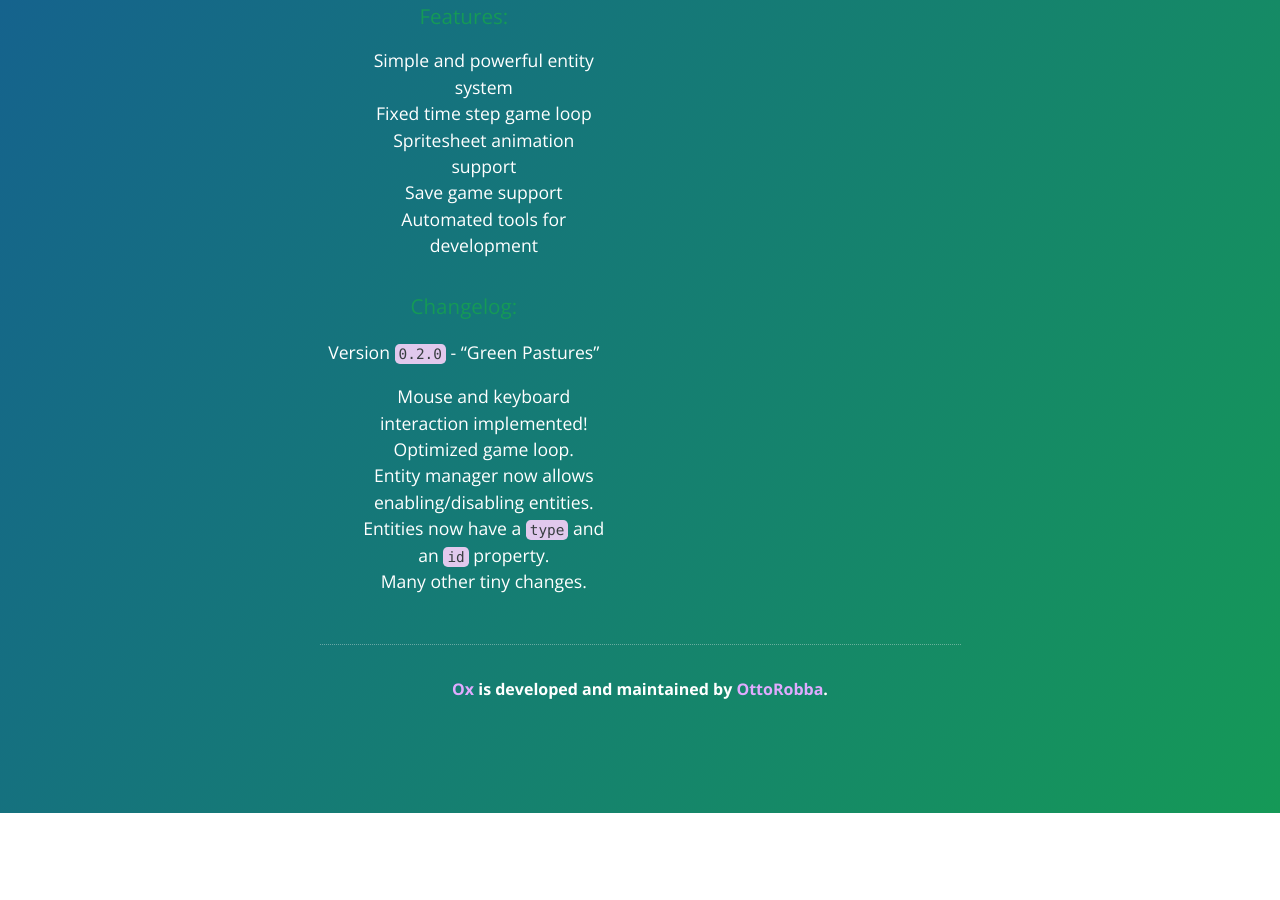
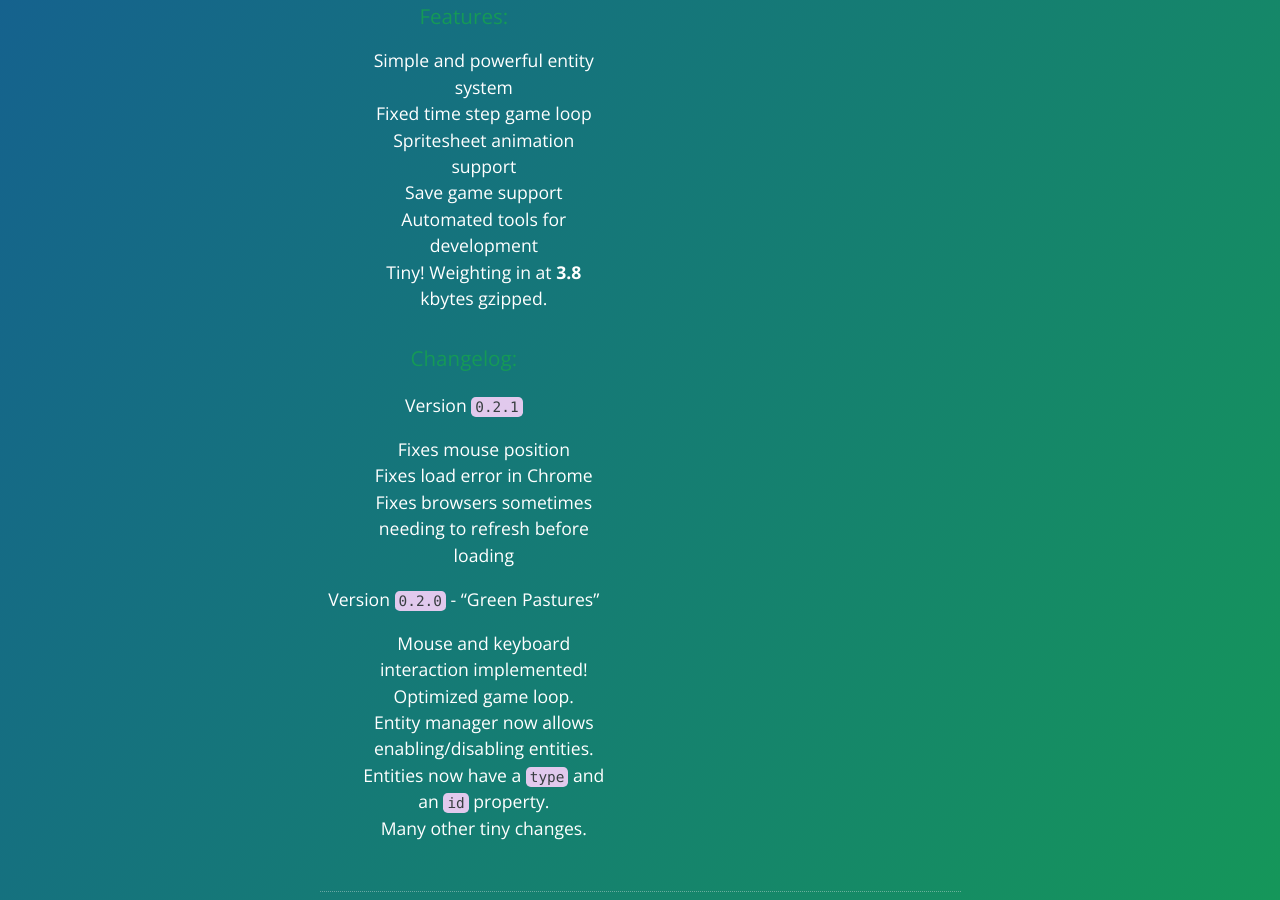
Before and after one commit to ThaisRobba/ox, a Jekyll site: the page built from index.md, in a window 1280 px wide and 900 px high, scrolled down 663 px. Built offline with Jekyll 4.4.1, drawn with Linux system fonts in a browser that asks for light colours; before the commit the page ends 1476 px from its top, so only the background shows below that.

Commit message:
changelog

```diff
--- a/index.md
+++ b/index.md
@@ -11,8 +11,15 @@ title:
 - Spritesheet animation support
 - Save game support
 - Automated tools for development
+- Tiny! Weighting in at **3.8** kbytes gzipped.
 
 ### Changelog:
+
+Version `0.2.1`
+
+- Fixes mouse position
+- Fixes load error in Chrome
+- Fixes browsers sometimes needing to refresh before loading
 
 Version `0.2.0` - "Green Pastures"
 
```
